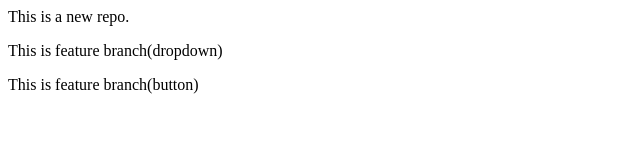
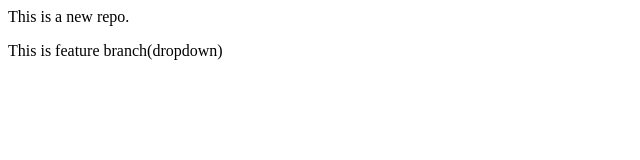
Before and after one commit to RonakDas62/localrepo, a plain HTML site: page index.html in a window 1280 px wide. Shown: the whole page, without its empty margins (0-640 px from the left). Drawn offline with Linux system fonts and the light colour scheme.

Commit message:
Add PortFolio

```diff
--- a/index.html
+++ b/index.html
@@ -1,3 +1,2 @@
 <p>This is a new repo.</p>
 <p>This is feature branch(dropdown)</p>
-<p>This is feature branch(button)</p>
```
Also changed, not shown: PortFolio.html (added).
